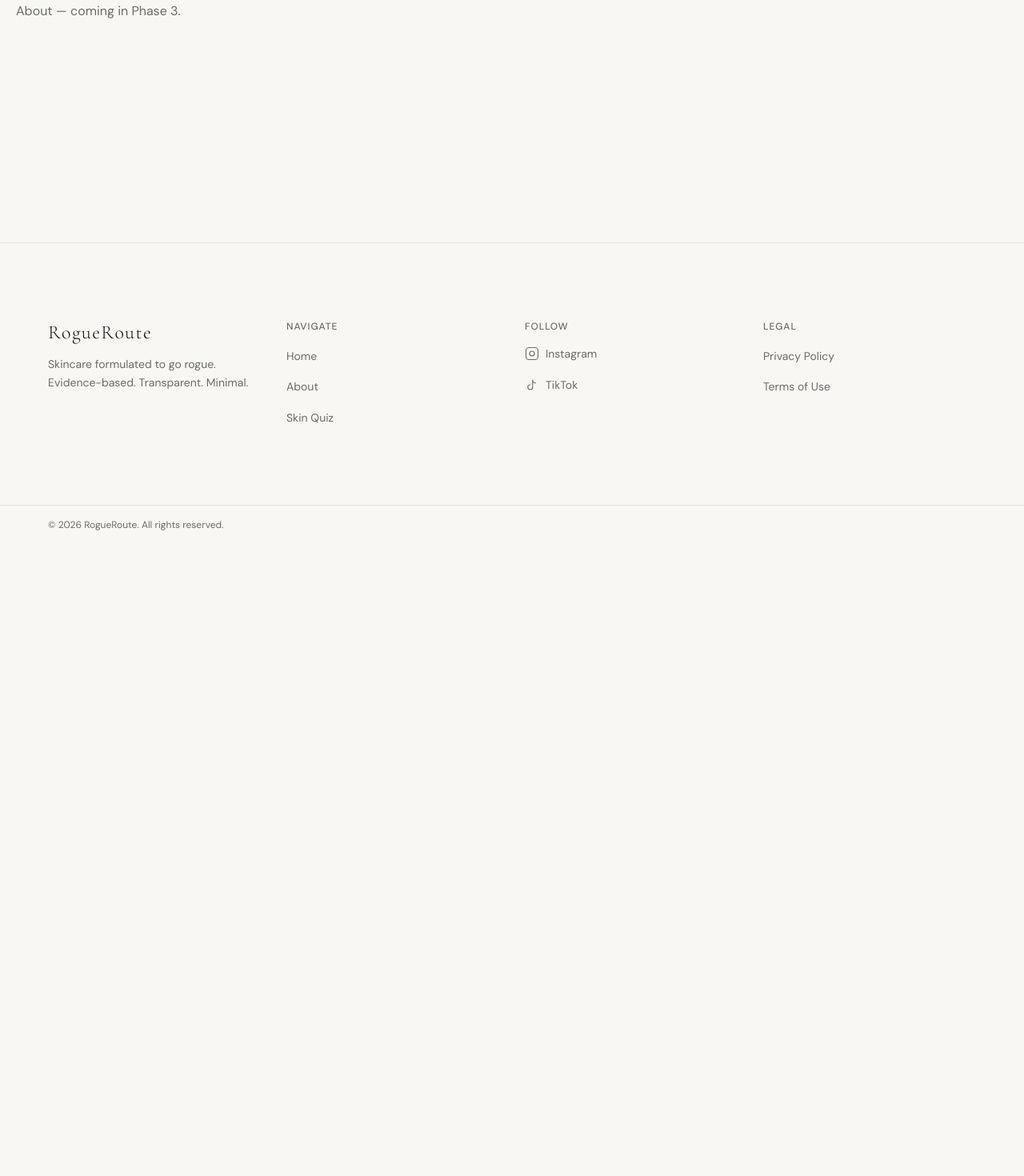
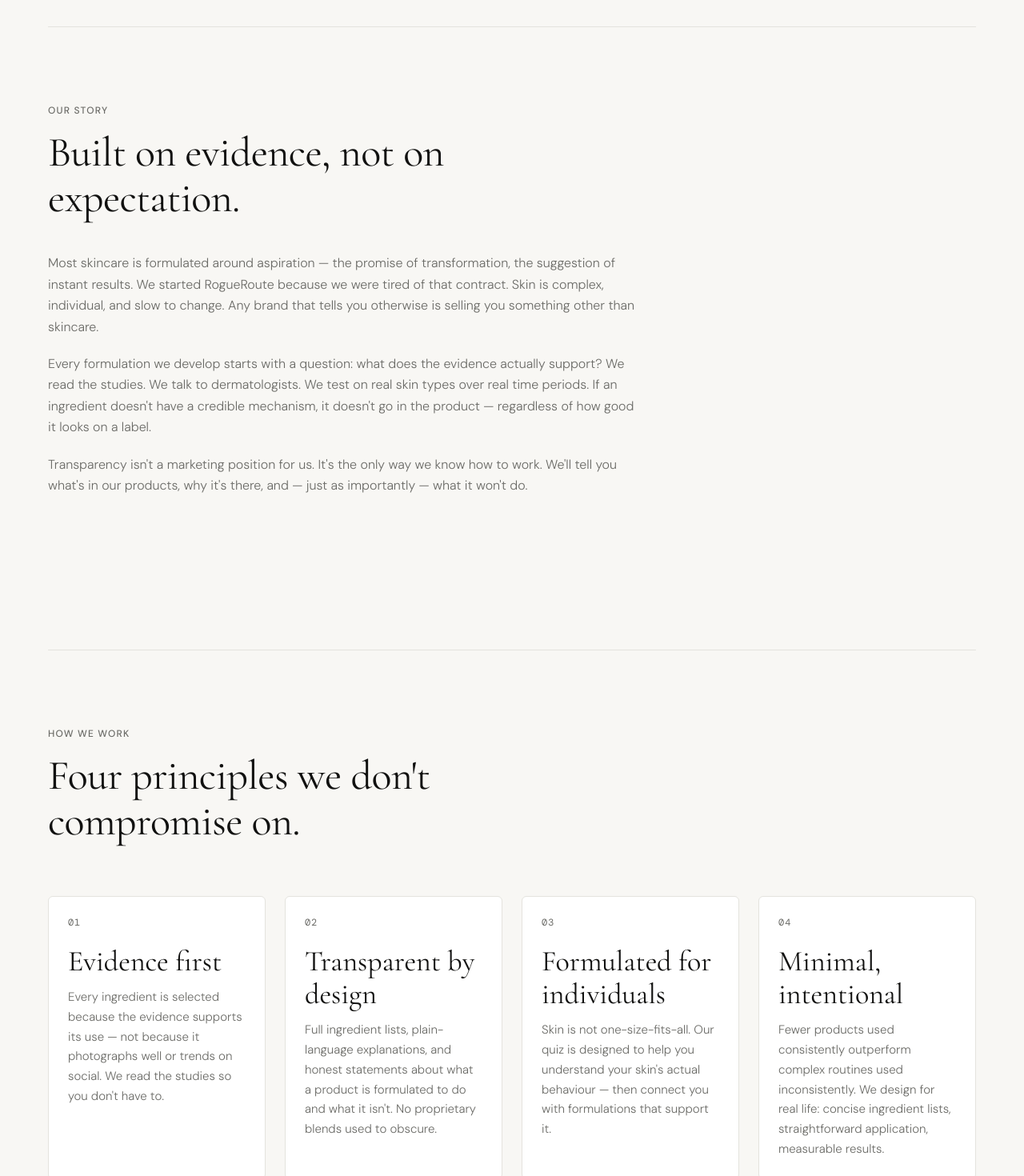
Before and after one commit to rogue-route/website, a Next.js app: page /about in a window 1280 px wide. Shown: the part 120-1590 px from the top of the page at 80% size. Before the commit the page ends 800 px from the top, so only its background shows below. Built offline with nearby package versions, Linux system fonts and the light colour scheme; no server answers.

Commit message:
phase 3 - about us pages implemented

```diff
--- a/app/(marketing)/about/page.tsx
+++ b/app/(marketing)/about/page.tsx
@@ -1,12 +1,50 @@
 /**
- * About page — placeholder.
- * Content added in Tasks 3.1–3.3.
+ * About page — Task 3.3
+ *
+ * Composes Phase 3 sections:
+ *   ManifestoSection (3.1) → ValuesSection (3.2)
+ *
+ * SEO: page-level `metadata` export with a distinct title and description
+ * so the About page has its own identity in search results / social shares.
+ * metadataBase is set on the root layout; og:image reuses the shared asset.
  */
+import type { Metadata } from "next";
+import { ManifestoSection } from "@/components/sections/about/ManifestoSection";
+import { ValuesSection } from "@/components/sections/about/ValuesSection";
+
+export const metadata: Metadata = {
+  title: "About — RogueRoute",
+  description:
+    "RogueRoute is built on evidence, not expectation. Learn how we formulate skincare and the four principles we don't compromise on.",
+  openGraph: {
+    title: "About — RogueRoute",
+    description:
+      "RogueRoute is built on evidence, not expectation. Learn how we formulate skincare and the four principles we don't compromise on.",
+    type: "website",
+    images: [
+      {
+        url: "/images/og-image.jpg",
+        width: 1200,
+        height: 630,
+        alt: "RogueRoute — Evidence-based skincare",
+      },
+    ],
+  },
+  twitter: {
+    card: "summary_large_image",
+    title: "About — RogueRoute",
+    description:
+      "RogueRoute is built on evidence, not expectation. Learn how we formulate skincare and the four principles we don't compromise on.",
+    images: ["/images/og-image.jpg"],
+  },
+};
+
 export default function AboutPage() {
   return (
-    // Layout owns <main>.
-    <div className="px-5 py-16">
-      <p className="text-ash">About — coming in Phase 3.</p>
-    </div>
+    // Layout owns <main>; page renders sections directly into it.
+    <>
+      <ManifestoSection />
+      <ValuesSection />
+    </>
   );
 }
--- /dev/null
+++ b/components/sections/about/ManifestoSection.tsx
@@ -0,0 +1,91 @@
+/**
+ * ManifestoSection — Task 3.1
+ *
+ * Brand story block: headline + body paragraphs.
+ * Server Component — no interactivity required.
+ *
+ * Design decisions:
+ * - Chalk White background, same as landing page sections — visual continuity.
+ * - Section heading uses Cormorant Garamond weight 400 at the section scale
+ *   (`clamp(28px, 6vw, 52px)`) per PROJECT.md § 3.
+ * - Body uses DM Sans 300 at 16px / 1.65 — the base body spec.
+ * - Copy follows PROJECT.md § 2 brand voice: scientific, transparent,
+ *   evidence-based. No exaggeration. No forbidden words.
+ * - max-width on body copy capped at ~70ch for comfortable reading measure.
+ * - Section padding: 64px mobile / 96px desktop per PROJECT.md § 3.
+ * - No animation — PROJECT.md § 5 explicitly cuts scroll-triggered reveals for v1.
+ */
+
+export function ManifestoSection() {
+  return (
+    <section
+      aria-labelledby="manifesto-heading"
+      className="w-full bg-chalk-white"
+    >
+      <div className="mx-auto max-w-[1200px] px-5 py-16 md:py-24">
+
+        {/* Top rule — consistent with landing page section separators */}
+        <div className="border-t border-fog pt-16 md:pt-24">
+
+          {/* Eyebrow */}
+          <p
+            className="mb-4 text-xs font-medium tracking-[0.1em] uppercase text-ash"
+            style={{ fontFamily: "var(--font-dm-sans)" }}
+          >
+            Our story
+          </p>
+
+          {/* Headline */}
+          <h1
+            id="manifesto-heading"
+            className="text-carbon"
+            style={{
+              fontFamily: "var(--font-cormorant)",
+              fontSize: "clamp(28px, 6vw, 52px)",
+              fontWeight: 400,
+              lineHeight: 1.1,
+              letterSpacing: "-0.01em",
+              maxWidth: "22ch",
+            }}
+          >
+            Built on evidence, not on expectation.
+          </h1>
+
+          {/* Body copy — two paragraphs, comfortable reading measure */}
+          <div
+            className="mt-8 space-y-5 text-ash md:mt-10"
+            style={{
+              fontFamily: "var(--font-dm-sans)",
+              fontSize: "16px",
+              fontWeight: 300,
+              lineHeight: 1.65,
+              maxWidth: "68ch",
+            }}
+          >
+            <p>
+              Most skincare is formulated around aspiration — the promise of
+              transformation, the suggestion of instant results. We started
+              RogueRoute because we were tired of that contract. Skin is
+              complex, individual, and slow to change. Any brand that tells
+              you otherwise is selling you something other than skincare.
+            </p>
+            <p>
+              Every formulation we develop starts with a question: what does
+              the evidence actually support? We read the studies. We talk to
+              dermatologists. We test on real skin types over real time
+              periods. If an ingredient doesn't have a credible mechanism,
+              it doesn't go in the product — regardless of how good it looks
+              on a label.
+            </p>
+            <p>
+              Transparency isn't a marketing position for us. It's the only
+              way we know how to work. We'll tell you what's in our products,
+              why it's there, and — just as importantly — what it won't do.
+            </p>
+          </div>
+
+        </div>
+      </div>
+    </section>
+  );
+}
--- /dev/null
+++ b/components/sections/about/ValuesSection.tsx
@@ -0,0 +1,137 @@
+/**
+ * ValuesSection — Task 3.2
+ *
+ * 4 value cards in a responsive grid.
+ * Server Component — no interactivity or animation needed.
+ *
+ * Design decisions:
+ * - No scroll-triggered animation. PROJECT.md § 5 explicitly states
+ *   "No scroll-triggered reveals... for v1." TASK.md says the animation
+ *   is "optional, skip if it adds friction" — PROJECT.md is the source
+ *   of truth and it cuts this. Static cards are the correct call.
+ * - Grid: 1 col mobile → 2 col tablet (sm) → 4 col desktop (lg).
+ *   4 equal columns on wide screens avoids orphaned cards on any breakpoint.
+ * - True White card surface lifts off the Chalk White section background —
+ *   same surface/background pairing used throughout the site.
+ * - Card number in DM Mono — "Data/scores/progress" font per PROJECT.md § 3.
+ *   Keeps the clinical-but-warm aesthetic without decorative icons.
+ * - Fog border on cards, no shadow — restraint over decoration (PROJECT.md § 2).
+ * - Copy stays within brand voice: no exaggeration, no forbidden words.
+ * - max 3 colours per section (PROJECT.md § 3): Carbon, Ash, Fog. ✓
+ */
+
+interface ValueCard {
+  number: string;
+  title: string;
+  body: string;
+}
+
+const VALUES: ValueCard[] = [
+  {
+    number: "01",
+    title: "Evidence first",
+    body: "Every ingredient is selected because the evidence supports its use — not because it photographs well or trends on social. We read the studies so you don't have to.",
+  },
+  {
+    number: "02",
+    title: "Transparent by design",
+    body: "Full ingredient lists, plain-language explanations, and honest statements about what a product is formulated to do and what it isn't. No proprietary blends used to obscure.",
+  },
+  {
+    number: "03",
+    title: "Formulated for individuals",
+    body: "Skin is not one-size-fits-all. Our quiz is designed to help you understand your skin's actual behaviour — then connect you with formulations that support it.",
+  },
+  {
+    number: "04",
+    title: "Minimal, intentional",
+    body: "Fewer products used consistently outperform complex routines used inconsistently. We design for real life: concise ingredient lists, straightforward application, measurable results.",
+  },
+];
+
+export function ValuesSection() {
+  return (
+    <section
+      aria-labelledby="values-heading"
+      className="w-full bg-chalk-white"
+    >
+      <div className="mx-auto max-w-[1200px] px-5 py-16 md:py-24">
+        <div className="border-t border-fog pt-16 md:pt-24">
+
+          {/* Section header */}
+          <p
+            className="mb-4 text-xs font-medium tracking-[0.1em] uppercase text-ash"
+            style={{ fontFamily: "var(--font-dm-sans)" }}
+          >
+            How we work
+          </p>
+
+          <h2
+            id="values-heading"
+            className="text-carbon"
+            style={{
+              fontFamily: "var(--font-cormorant)",
+              fontSize: "clamp(28px, 6vw, 52px)",
+              fontWeight: 400,
+              lineHeight: 1.1,
+              letterSpacing: "-0.01em",
+              maxWidth: "24ch",
+            }}
+          >
+            Four principles we don't compromise on.
+          </h2>
+
+          {/* Cards grid */}
+          <div className="mt-12 grid grid-cols-1 gap-6 sm:grid-cols-2 lg:grid-cols-4 md:mt-16">
+            {VALUES.map((value) => (
+              <article
+                key={value.number}
+                className="flex flex-col rounded-lg border border-fog bg-true-white p-6"
+              >
+                {/* Card number — DM Mono, subtle */}
+                <span
+                  className="mb-5 text-xs text-ash"
+                  style={{
+                    fontFamily: "var(--font-dm-mono)",
+                    fontWeight: 400,
+                    letterSpacing: "0.06em",
+                  }}
+                  aria-hidden="true"
+                >
+                  {value.number}
+                </span>
+
+                {/* Card title */}
+                <h3
+                  className="mb-3 text-carbon"
+                  style={{
+                    fontFamily: "var(--font-cormorant)",
+                    fontSize: "clamp(22px, 4vw, 36px)",
+                    fontWeight: 400,
+                    lineHeight: 1.15,
+                  }}
+                >
+                  {value.title}
+                </h3>
+
+                {/* Card body */}
+                <p
+                  className="text-ash"
+                  style={{
+                    fontFamily: "var(--font-dm-sans)",
+                    fontSize: "15px",
+                    fontWeight: 300,
+                    lineHeight: 1.65,
+                  }}
+                >
+                  {value.body}
+                </p>
+              </article>
+            ))}
+          </div>
+
+        </div>
+      </div>
+    </section>
+  );
+}
```
Also changed, not shown: 1 other file (tests, documents, lock files or other folders).
